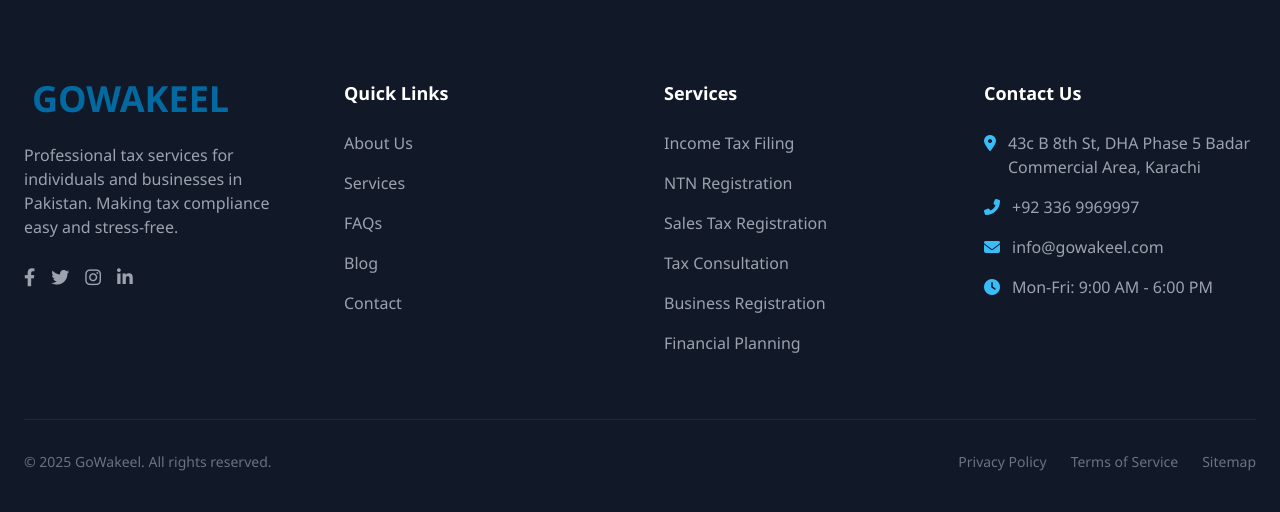
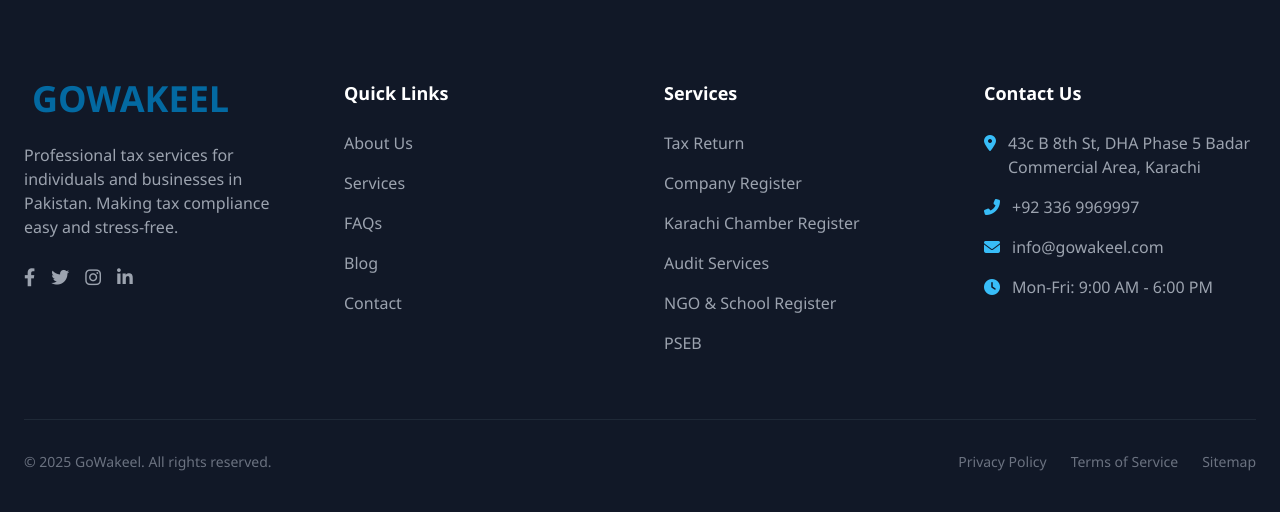
Before and after one commit to JunaidAnjum501/gowakeel_, a Django app: page /atl/ in a window 1280 px wide. Shown: the part 1969-2481 px from the top of the page. Run offline with Django 5.2, Linux system fonts and the light colour scheme; some libraries are stand-ins or nearby versions.

Commit message:
UpdateLink

```diff
--- a/wakeelapp/templates/wakeelapp/zakatcalculator.html
+++ b/wakeelapp/templates/wakeelapp/zakatcalculator.html
@@ -1699,44 +1699,44 @@
             <ul class="space-y-4">
               <li>
                 <a
-                  href="{% url 'wakeelapp:services' %}"
+                  href="{% url 'wakeelapp:taxreturn' %}"
                   class="text-gray-400 hover:text-primary-400 transition-colors duration-300"
-                  >Income Tax Filing</a
+                  >Tax Return</a
                 >
               </li>
               <li>
                 <a
-                  href="{% url 'wakeelapp:services' %}"
+                  href="{% url 'wakeelapp:companyregistration' %}"
                   class="text-gray-400 hover:text-primary-400 transition-colors duration-300"
-                  >NTN Registration</a
+                  >Company Register</a
                 >
               </li>
               <li>
                 <a
-                  href="{% url 'wakeelapp:services' %}"
+                  href="{% url 'wakeelapp:karachichamber' %}"
                   class="text-gray-400 hover:text-primary-400 transition-colors duration-300"
-                  >Sales Tax Registration</a
+                  >Karachi Chamber Register</a
                 >
               </li>
               <li>
                 <a
-                  href="{% url 'wakeelapp:services' %}"
+                  href="{% url 'wakeelapp:auditservice' %}"
                   class="text-gray-400 hover:text-primary-400 transition-colors duration-300"
-                  >Tax Consultation</a
+                  >Audit Services</a
                 >
               </li>
               <li>
                 <a
-                  href="{% url 'wakeelapp:services' %}"
+                  href="{% url 'wakeelapp:schoolngo' %}"
                   class="text-gray-400 hover:text-primary-400 transition-colors duration-300"
-                  >Business Registration</a
+                  >NGO & School Register</a
                 >
               </li>
               <li>
                 <a
-                  href="{% url 'wakeelapp:services' %}"
+                  href="{% url 'wakeelapp:pseb' %}"
                   class="text-gray-400 hover:text-primary-400 transition-colors duration-300"
-                  >Financial Planning</a
+                  >PSEB</a
                 >
               </li>
             </ul>
```
Also changed, not shown: wakeelapp/templates/wakeelapp/index.html (+6 -6 lines).
